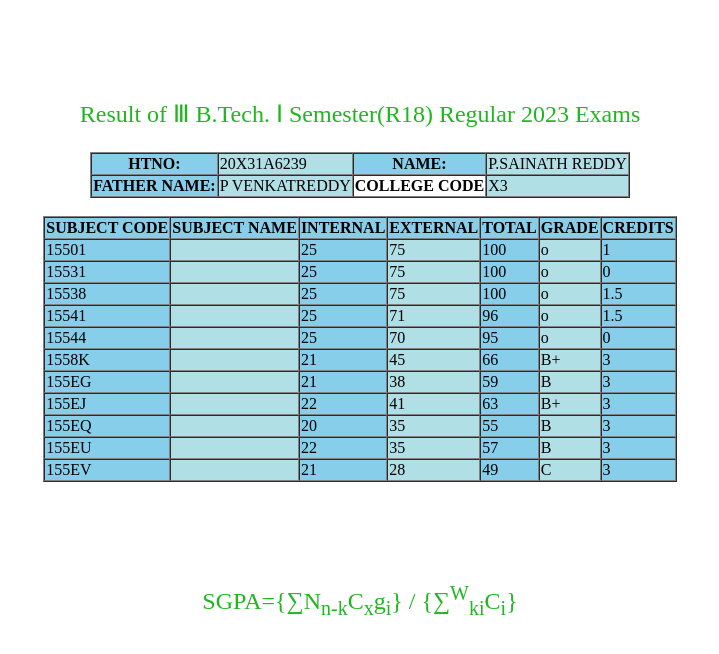
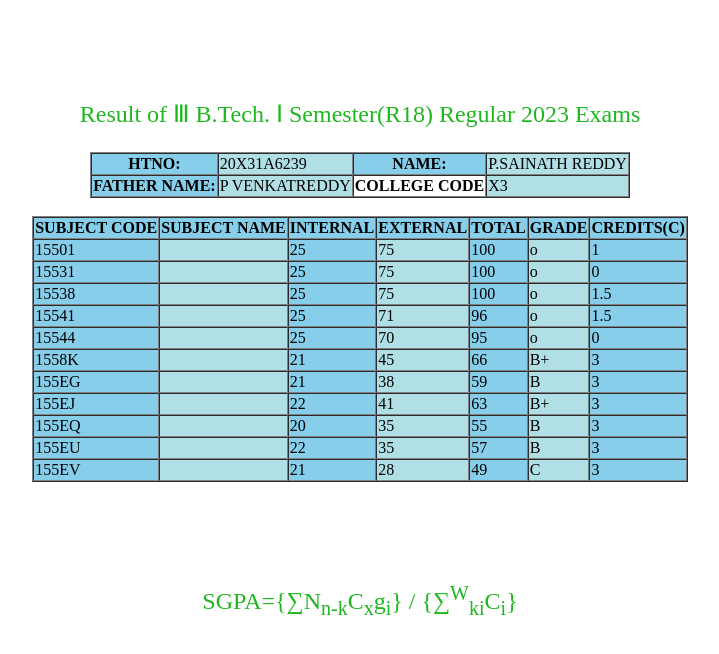
Before and after one commit to rishi13github/firstgit, a plain HTML site: page index.html in a window 1280 px wide. Shown: the whole page, without its empty margins (280-999 px from the left). Drawn offline with Linux system fonts and the light colour scheme.

Commit message:
Update index.html

```diff
--- a/index.html
+++ b/index.html
@@ -35,7 +35,7 @@
             <th>EXTERNAL</th>
             <th>TOTAL</th>
             <th>GRADE</th>
-            <th>CREDITS</th>
+            <th>CREDITS(C)</th>
         </tr>
         <tr>
             <td>15501</td>
```
